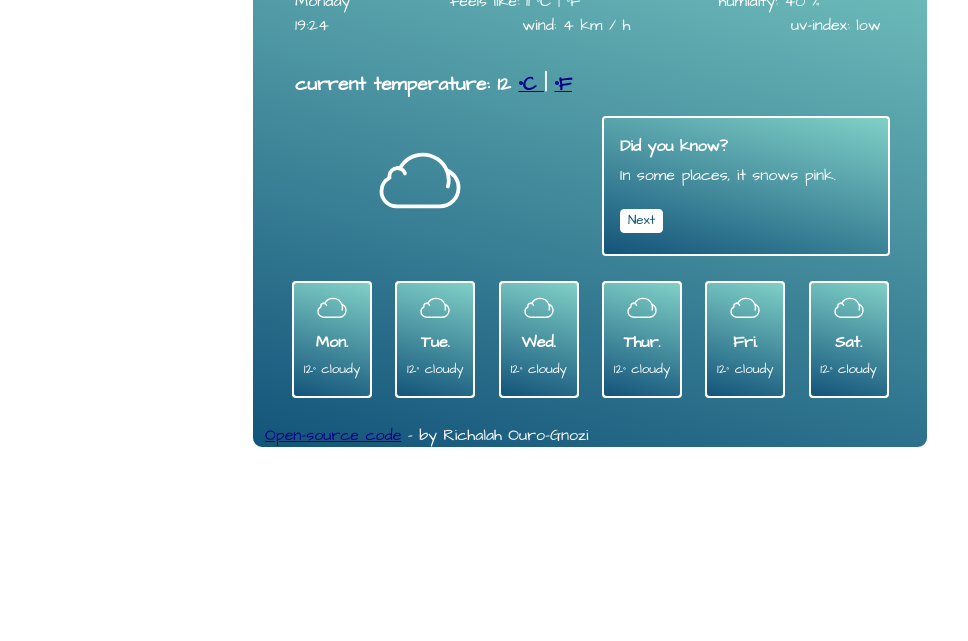
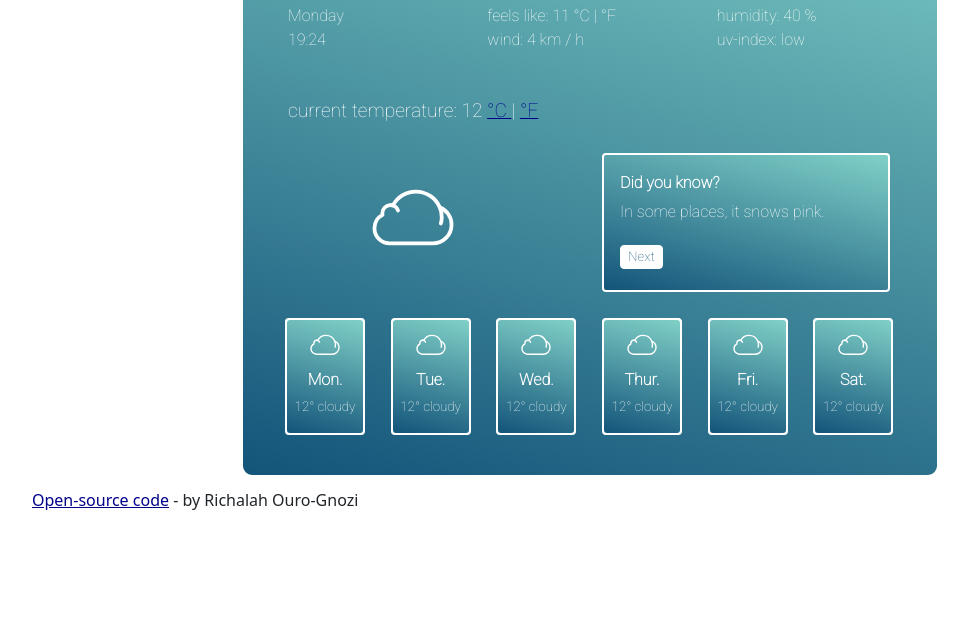
Before and after one commit to riouro/Weather_Project, a plain HTML site: page index.html in a window 1280 px wide. Shown: the part 159-800 px from the top of the page, without its empty margins (50-1018 px from the left). Drawn offline with nearby package versions, Linux system fonts and the light colour scheme.

Commit message:
added images and updated html/css frame

```diff
--- a/index.html
+++ b/index.html
@@ -11,13 +11,14 @@
       integrity="sha384-1BmE4kWBq78iYhFldvKuhfTAU6auU8tT94WrHftjDbrCEXSU1oBoqyl2QvZ6jIW3"
       crossorigin="anonymous"
     />
-    <link href="https://fonts.googleapis.com/css2?family=Architects+Daughter&display=swap" rel="stylesheet">
+    <link href="https://fonts.googleapis.com/css2?family=Roboto+Slab:wght@100&family=Roboto:wght@100&display=swap" rel="stylesheet">
     <script src="https://unpkg.com/axios/dist/axios.min.js"></script>
   <link rel = "stylesheet" href="src/styles.css"/>
 </head>
 <body>
     <body>
     <div class="container">
+      <div class="wrapper">
       <form id="location-form">
         <input
           type="text"
@@ -33,20 +34,20 @@
         </button>
       </form>
 <br>
-      <h3 id="city-name">Stuttgart, Germany</h3>
-      <div>
-        <span class="date" id=currentDate>Sun., August 21st</span>
-        <span class="feelsinfo"> feels like: 11 °C | °F </span>
-        <span class="humidityinfo"> humidity: 40 % </span>
+      <h1 id="city-name">Stuttgart, Germany</h1>
+      <div class="row">
+        <div class="col-4"><span class="date" id=currentDate>Sun., August 21st</span></div>
+        <div class="col-4"><span class="feelsinfo"> feels like: 11 °C | °F </span></div>
+        <div class="col-4"><span class="humidityinfo"> humidity: 40 % </span></div>
       </div>
-      <div>
-        <span class="time" id=currentTime>19:01</span>
-        <span class="windinfo"> wind: 4 km / h </span>
-        <span class="uvindexinfo"> uv-index: low </span>
+      <div class="row">
+        <div class="col-4"><span class="time" id=currentTime>19:01</span></div>
+        <div class="col-4"><span class="windinfo"> wind: 4 km / h </span></div>
+        <div class="col-4"><span class="uvindexinfo"> uv-index: low </span></div>
       </div>
       <br />
-      <p class="currenttemp">  current temperature: <span id= "actual-temperature"> 12 </span> <a href = "#" id="celsius-link"> °C </a>| <a href = "#" id="fahrenheit-link"> °F </a> </p>
-
+      <h2 class="currenttemp">  current temperature: <span id= "actual-temperature"> 12 </span> <a href = "#" id="celsius-link"> °C </a>| <a href = "#" id="fahrenheit-link"> °F </a> </h2>
+      <br>
       <div class="row">
         <div class="col-6">
           <img src="images/staticcloud.svg" class="mainimagecloude" />
@@ -122,6 +123,7 @@
         </div>
       </div>
     </div>
+  </div>
     <a href =https://github.com/riouro/Weather_Project target="blank"> Open-source code</a> - by Richalah Ouro-Gnozi
     <script src="src/script.js"></script>
 </body>
--- a/src/styles.css
+++ b/src/styles.css
@@ -1,8 +1,4 @@
-body {
-  margin: 10px 300px;
-}
-
-h3 {
+h1 {
   margin-left: 30px;
   margin-right: 30px;
   margin-bottom: 20px;
@@ -24,26 +20,10 @@ a {
 }
 span.date {
   margin-left: 30px;
-  margin-right: 30px;
 }
 
 span.time {
   margin-left: 30px;
-  margin: 30px;
-}
-
-span.windinfo {
-  margin-left: 157px;
-}
-span.feelsinfo {
-  margin-left: 63px;
-}
-span.humidityinfo {
-  margin-left: 131px;
-}
-
-span.uvindexinfo {
-  margin-left: 154px;
 }
 
 p.introfacts {
@@ -66,18 +46,12 @@ div.card {
   background: linear-gradient(15deg, #13547a 0%, #80d0c7 100%);
 }
 
-.container {
-  border: 3px solid white;
-  border-radius: 12px;
-  font-family: "Architects Daughter";
-  color: white;
-  background: linear-gradient(15deg, #13547a 0%, #80d0c7 100%);
-}
-.currenttemp {
+h2.currenttemp {
   padding: -5px;
-  padding-top: 10px;
+  padding-top: 25px;
   margin-left: 30px;
-  font-weight: bolder;
+  font-weight: 500px;
+  line-height: 1;
   font-size: larger;
 }
 .enterlocationbutton {
@@ -142,3 +116,13 @@ div.card {
   margin-right: 30px;
   margin-top: 20px;
 }
+.wrapper {
+  margin: 10px auto;
+  padding: 15px;
+  max-width: 700px;
+  border: 3px solid white;
+  border-radius: 12px;
+  font-family: "Roboto", sans-serif;
+  color: white;
+  background: linear-gradient(15deg, #13547a 0%, #80d0c7 100%);
+}
```
Also changed, not shown: images/cloud.png (added), 1 other file.
